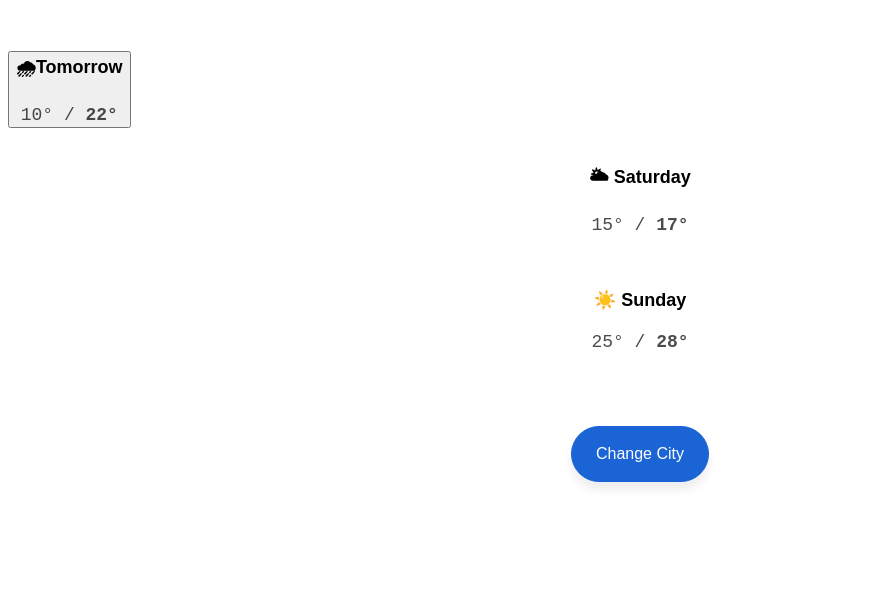
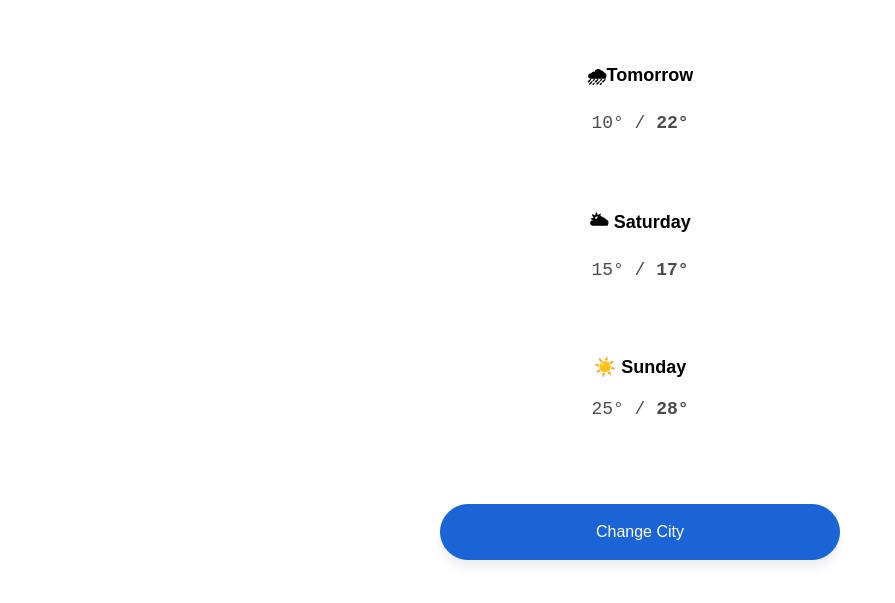
Before and after one commit to ritikavarghese/Replicate-Webpage, a plain HTML site: page index.html in a window 1280 px wide. Shown: the part 155-758 px from the top of the page, without its empty margins (0-895 px from the left). Drawn offline with Linux system fonts and the light colour scheme.

Commit message:
Update index.html

```diff
--- a/index.html
+++ b/index.html
@@ -13,7 +13,19 @@
     }
 
     button{
-        display:center;
+        text-align:center;
+        padding: 10px 0;
+        border-radius: 10px;
+            border-top-left-radius: 10px;
+            border-top-right-radius: 10px;
+            border-bottom-right-radius: 10px;
+            border-bottom-left-radius: 10px;
+        width: 400px;
+        background-color:#fff;
+        border: 1px solid #ffffff;
+    }
+    button:hover{
+        background-color:#fffbef;
     }
     #temp{
         font-family: monospace;
@@ -56,27 +68,27 @@
     <br>
     <br>
     <body>
-        <button>
+        <center><button>
             <center id="Tomorrow">
             <strong>🌧Tomorrow</strong><br> <br>
-            <span id="temp">10° / <strong>22°</strong></span>
-            </center>
-        </button>
+            <span id="temp">10° / <strong>22°</strong></span></center></button>
+        </center>
+
 
     <br>
     <br>
     <br>
-        <center id="Tomorrow">
+        <center><button><center id="Tomorrow">
             <strong>🌥 Saturday</strong><br> <br>
             <span id="temp">15° /    <strong>17°</strong></span>
-        </center>
+        </center></button></center>
     <br>
     <br>
     <br>
-        <center id="Tomorrow">
+        <center><button><center id="Tomorrow">
             <strong>☀️ Sunday</strong><br> <br>
             <span id="temp">25° / <strong>28°</strong></span>
-        </center>
+        </center></button></center>
     <br>
     <br>
     <br>
```
